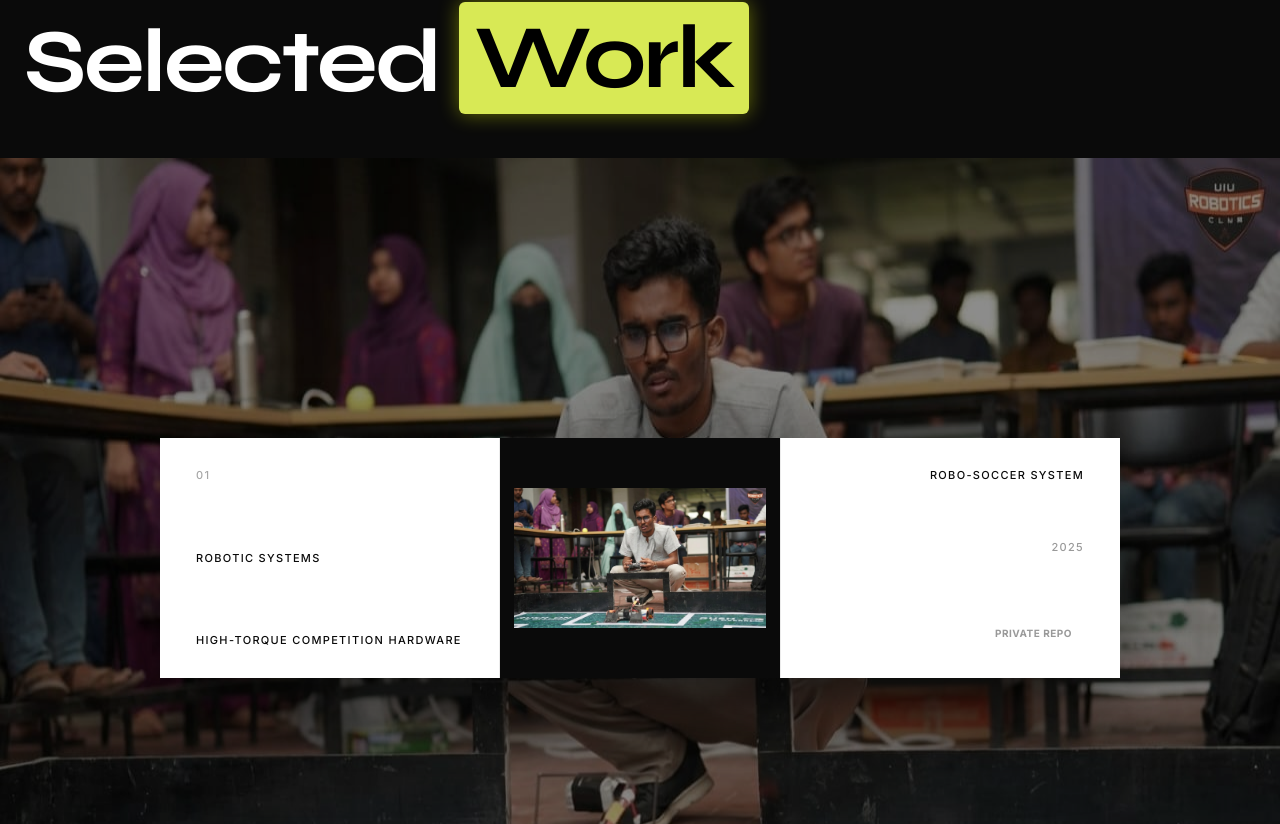
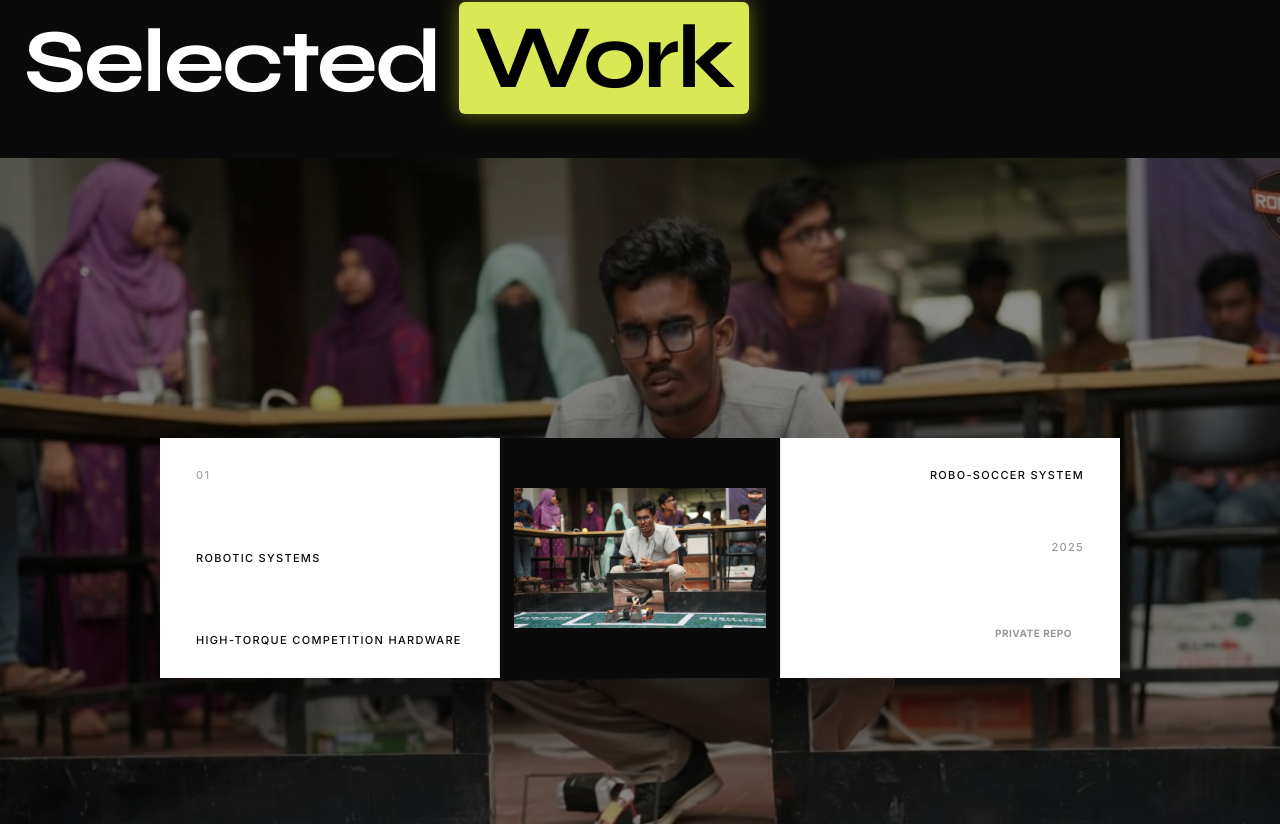
Before and after one commit to redwan2003-bot/RedwanAhmmed, a Next.js app: page / in a window 1280 px wide. Shown: the part 9156-9980 px from the top of the page. Built offline with nearby package versions, Linux system fonts and the light colour scheme.

Commit message:
fix: add object-cover to background images to prevent stretching on mobile viewports

```diff
--- a/components/WorkSlider.tsx
+++ b/components/WorkSlider.tsx
@@ -349,7 +349,7 @@ export default function WorkSlider() {
                   alt={data.title}
                   fill
                   unoptimized
-                  className="project-bg-image"
+                  className="project-bg-image object-cover"
                   priority={i === 0}
                 />
                 <div className="absolute inset-0 bg-black/45 z-[1]" />
```
